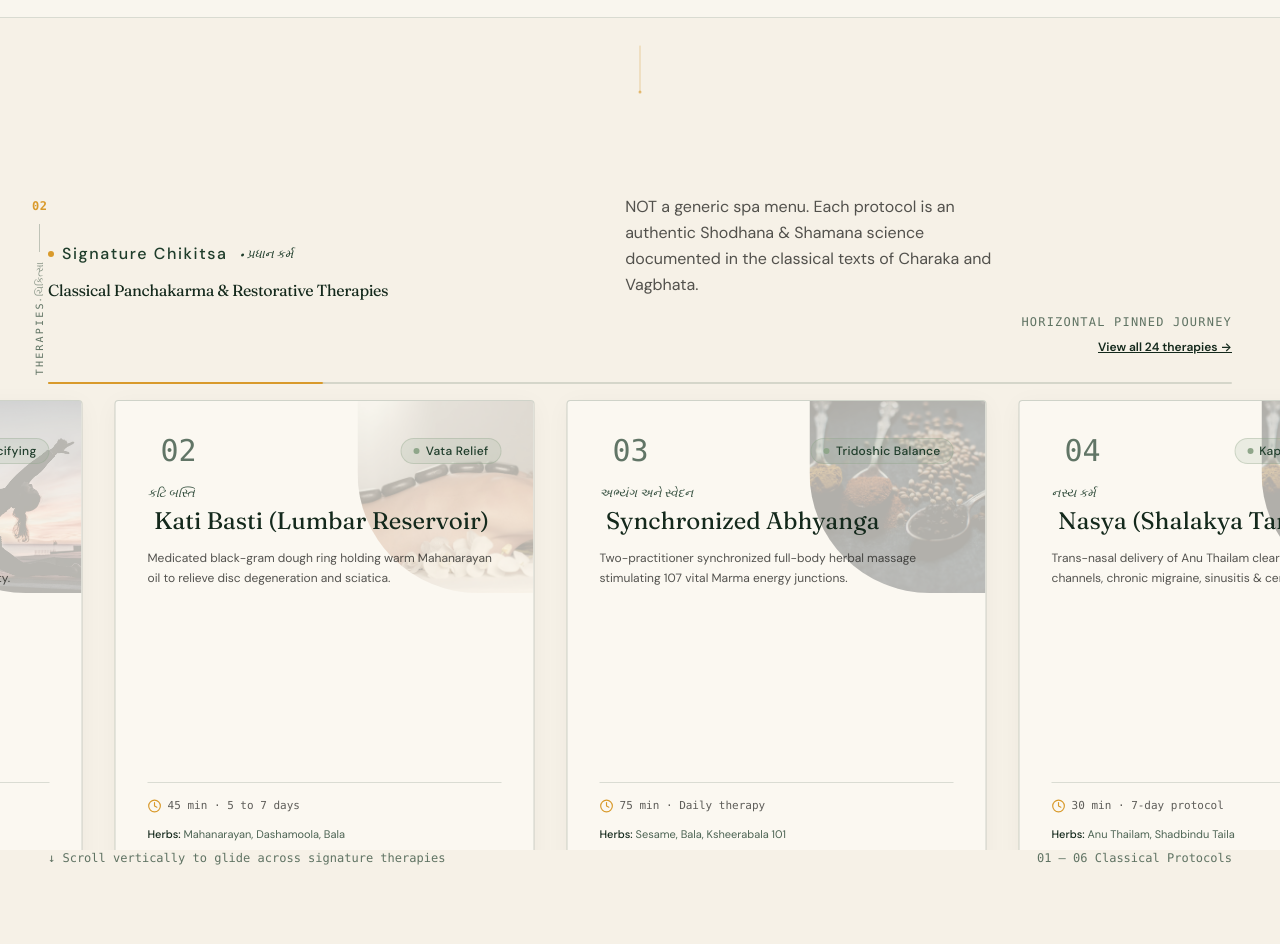
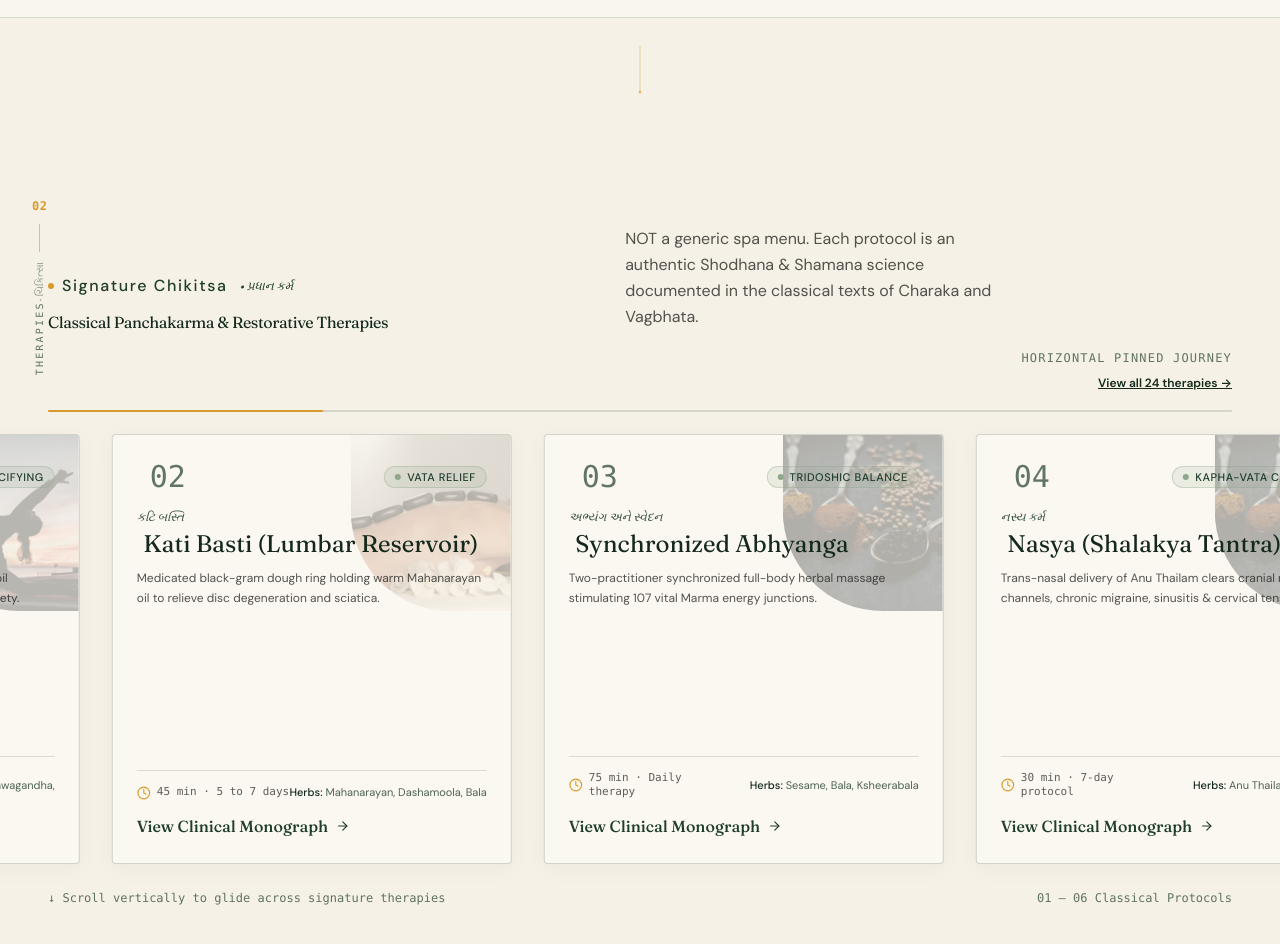
Before and after one commit to devjashani/Dr.Lavesh-ayurveda-clinic, a Next.js app: page / in a window 1280 px wide. Shown: the part 1680-2624 px from the top of the page. Built offline with nearby package versions, Linux system fonts and the light colour scheme.

Commit message:
fix(home): prevent desktop signature therapy cards from cutting off at bottom on laptop and desktop screens

```diff
--- a/src/components/home/SignatureTherapies.tsx
+++ b/src/components/home/SignatureTherapies.tsx
@@ -124,7 +124,7 @@ function PinnedTherapyCard({
   );
 
   return (
-    <div className="shrink-0 w-[380px] lg:w-[420px] h-[520px] rounded-[4px] bg-cream border border-forest/20 flex flex-col justify-between p-6 sm:p-8 shadow-[0_4px_24px_rgba(20,41,28,0.04)] hover:border-turmeric/60 transition-all duration-400 ease-[cubic-bezier(0.22,1,0.36,1)] relative overflow-hidden group">
+    <div className="shrink-0 w-[350px] lg:w-[380px] xl:w-[400px] h-[390px] lg:h-[410px] xl:h-[430px] rounded-[4px] bg-cream border border-forest/20 flex flex-col justify-between p-5 lg:p-6 shadow-[0_4px_24px_rgba(20,41,28,0.04)] hover:border-turmeric/60 transition-all duration-400 ease-[cubic-bezier(0.22,1,0.36,1)] relative overflow-hidden group">
       {/* Corner arrow circle reveal */}
       <div
         aria-hidden="true"
@@ -134,26 +134,26 @@ function PinnedTherapyCard({
       </div>
 
       {/* Background Arch Image with slow zoom */}
-      <div className="absolute top-0 right-0 w-44 h-48 rounded-bl-[120px] overflow-hidden opacity-30 group-hover:opacity-45 transition-opacity duration-500 pointer-events-none">
+      <div className="absolute top-0 right-0 w-36 h-40 lg:w-40 lg:h-44 rounded-bl-[100px] overflow-hidden opacity-30 group-hover:opacity-45 transition-opacity duration-500 pointer-events-none">
         <Image
           src={therapy.image}
           alt={therapy.name}
           fill
-          sizes="240px"
+          sizes="200px"
           className="object-cover grayscale-[25%] group-hover:grayscale-0 group-hover:scale-[1.06] transition-all duration-700 ease-[cubic-bezier(0.22,1,0.36,1)]"
         />
       </div>
 
       {/* Top: Number & Dosha Badge with Parallax Offset */}
       <div className="relative z-10">
-        <div className="flex items-center justify-between mb-4">
+        <div className="flex items-center justify-between mb-3 lg:mb-3.5">
           <motion.span
             style={{ x: numberX }}
-            className="font-mono text-3xl font-normal text-forest/70 group-hover:text-turmeric transition-colors inline-block"
+            className="font-mono text-2xl lg:text-3xl font-normal text-forest/70 group-hover:text-turmeric transition-colors inline-block"
           >
             {therapy.number}
           </motion.span>
-          <Badge variant="sage" dot>
+          <Badge variant="sage" size="sm" dot>
             {therapy.primaryDosha}
           </Badge>
         </div>
@@ -164,29 +164,28 @@ function PinnedTherapyCard({
 
         <motion.h3
           style={{ x: titleX }}
-          className="font-display text-2xl font-normal text-deep-forest group-hover:text-forest transition-colors"
+          className="font-display text-xl lg:text-2xl font-normal text-deep-forest group-hover:text-forest transition-colors leading-tight"
         >
           {therapy.name}
         </motion.h3>
 
-        <p className="text-xs text-ink/75 leading-relaxed mt-3">{therapy.benefit}</p>
+        <p className="text-xs text-ink/75 leading-relaxed mt-2.5 line-clamp-3">{therapy.benefit}</p>
       </div>
 
       {/* Bottom: Specs & CTA */}
-      <div className="relative z-10 pt-4 border-t border-forest/15 space-y-3">
-        <div className="flex items-center gap-4 text-xs text-ink/70">
+      <div className="relative z-10 pt-3 lg:pt-3.5 border-t border-forest/15 space-y-2.5">
+        <div className="flex items-center justify-between text-xs text-ink/70">
           <div className="flex items-center gap-1.5 font-mono text-[11px]">
-            <Clock className="w-3.5 h-3.5 text-turmeric" />
+            <Clock className="w-3.5 h-3.5 text-turmeric shrink-0" />
             <span>{therapy.duration}</span>
+          </div>
+          <div className="text-[11px] text-forest/80 line-clamp-1 max-w-[200px] text-right">
+            <strong className="text-deep-forest font-medium">Herbs: </strong>
+            {therapy.herbs}
           </div>
         </div>
 
-        <div className="text-[11px] text-forest/80 line-clamp-1">
-          <strong className="text-deep-forest font-medium">Herbs: </strong>
-          {therapy.herbs}
-        </div>
-
-        <div className="pt-2">
+        <div className="pt-1">
           <Button
             href={`/treatments/${therapy.id}`}
             variant="text-link"
@@ -234,12 +233,12 @@ export function SignatureTherapies() {
         ref={containerRef}
         className="hidden md:block relative h-[280dvh] bg-paper border-b border-forest/15"
       >
-        <div className="sticky top-0 h-[100dvh] flex flex-col justify-between py-12 lg:py-16 overflow-hidden">
+        <div className="sticky top-0 h-[100dvh] flex flex-col justify-between pt-20 pb-4 lg:pt-24 lg:pb-6 overflow-hidden">
           {/* 4. Section Margin Number revealed with a mask slide */}
           <SectionMarginIndex number="02" label="THERAPIES" gujaratiLabel="ચિકિત્સા" />
           {/* Header */}
-          <div className="max-w-7xl mx-auto px-6 sm:px-8 lg:px-12 w-full">
-            <div className="flex items-end justify-between gap-6 mb-4">
+          <div className="max-w-7xl mx-auto px-6 sm:px-8 lg:px-12 w-full shrink-0">
+            <div className="flex items-end justify-between gap-6 mb-3">
               <Reveal delay={0.04} direction="up" blur={false} className="flex-1">
                 <SectionHeading
                   eyebrow="Signature Chikitsa"
@@ -251,7 +250,7 @@ export function SignatureTherapies() {
                 />
               </Reveal>
 
-              <div className="shrink-0 text-right pb-2">
+              <div className="shrink-0 text-right pb-1">
                 <span className="font-mono text-xs text-forest/70 uppercase tracking-widest block mb-1">
                   Horizontal Pinned Journey
                 </span>
@@ -265,7 +264,7 @@ export function SignatureTherapies() {
             </div>
 
             {/* Progress Line */}
-            <div className="w-full h-[2px] bg-forest/15 rounded-full overflow-hidden relative mt-2">
+            <div className="w-full h-[2px] bg-forest/15 rounded-full overflow-hidden relative mt-1">
               <motion.div
                 style={{ scaleX: scrollYProgress }}
                 className="absolute inset-y-0 left-0 bg-turmeric origin-left w-full shadow-[0_0_8px_rgba(217,154,43,0.6)]"
@@ -274,10 +273,10 @@ export function SignatureTherapies() {
           </div>
 
           {/* Horizontally Pinned Card Carousel */}
-          <div className="w-full overflow-hidden px-6 sm:px-8 lg:px-12 my-auto">
+          <div className="w-full overflow-hidden px-6 sm:px-8 lg:px-12 my-auto flex-1 flex items-center min-h-0">
             <motion.div
               style={{ x }}
-              className="flex gap-8 w-max will-change-transform py-4"
+              className="flex gap-6 lg:gap-8 w-max will-change-transform py-2"
             >
               {therapies.map((therapy) => (
                 <PinnedTherapyCard
@@ -290,7 +289,7 @@ export function SignatureTherapies() {
           </div>
 
           {/* Bottom helper navigation hint */}
-          <div className="max-w-7xl mx-auto px-6 sm:px-8 lg:px-12 w-full flex items-center justify-between text-xs text-forest/70 font-mono">
+          <div className="max-w-7xl mx-auto px-6 sm:px-8 lg:px-12 w-full flex items-center justify-between text-xs text-forest/70 font-mono shrink-0 pt-1">
             <span>↓ Scroll vertically to glide across signature therapies</span>
             <span>01 – 0{therapies.length} Classical Protocols</span>
           </div>
```
